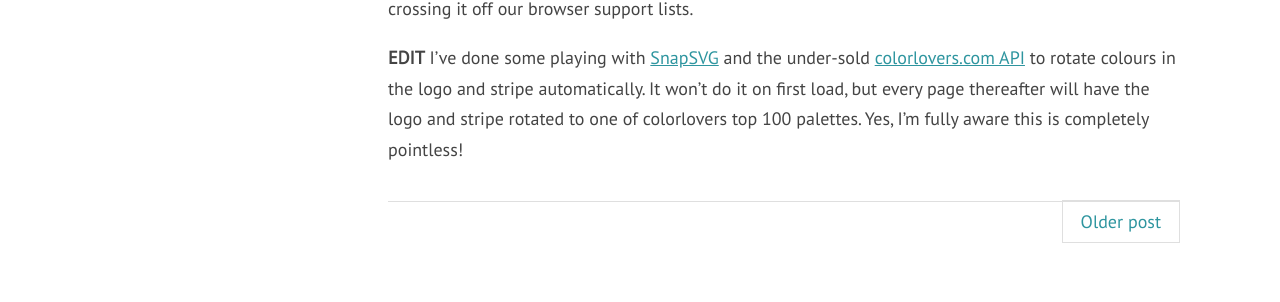
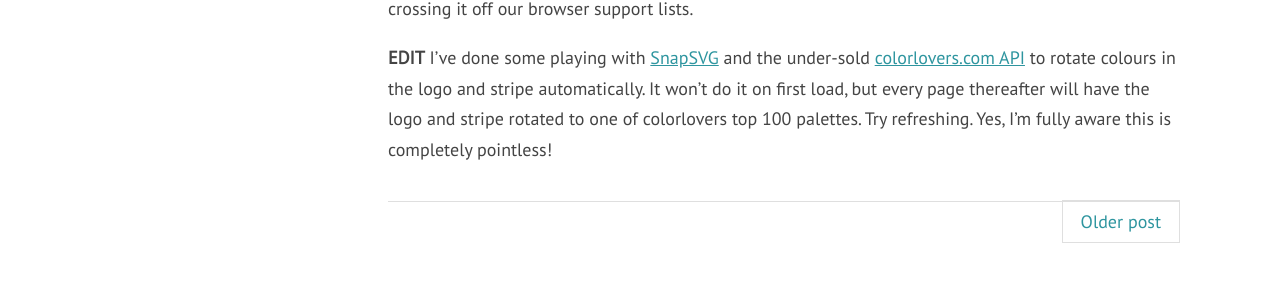
Before and after one commit to davecranwell/davecranwell.github.io, a Jekyll site: the page built from _posts/2013-12-15-dabbling-with-svg.md, in a window 1280 px wide. Shown: the part 1182-1484 px from the top of the page. Built offline with Jekyll 4.4.1, drawn with Linux system fonts in a browser that asks for light colours; nearby versions of some CDN libraries; Markdown is read by kramdown in place of the engine named in the settings.

Commit message:
changes to menu building and added svg rotation on logo

```diff
--- a/_posts/2013-12-15-dabbling-with-svg.md
+++ b/_posts/2013-12-15-dabbling-with-svg.md
@@ -17,4 +17,4 @@
 
 For further reading, Chris Coyer has a <a href="http://css-tricks.com/using-svg/">good starting point</a>. The main caveat being that we're talking about support for IE9+ only, but as IE8 has been on the naughty step for at least 2 years, we can start crossing it off our browser support lists.
 
-<strong>EDIT</strong> I've done some playing with <a href="http://snapsvg.io/">SnapSVG</a> and the under-sold <a href="http://www.colourlovers.com/api">colorlovers.com API</a> to rotate colours in the logo and stripe automatically. It won't do it on first load, but every page thereafter will have the logo and stripe rotated to one of colorlovers top 100 palettes. Yes, I'm fully aware this is completely pointless!
+<strong>EDIT</strong> I've done some playing with <a href="http://snapsvg.io/">SnapSVG</a> and the under-sold <a href="http://www.colourlovers.com/api">colorlovers.com API</a> to rotate colours in the logo and stripe automatically. It won't do it on first load, but every page thereafter will have the logo and stripe rotated to one of colorlovers top 100 palettes. Try refreshing. Yes, I'm fully aware this is completely pointless!
```
Also changed, not shown: 1 other file.
